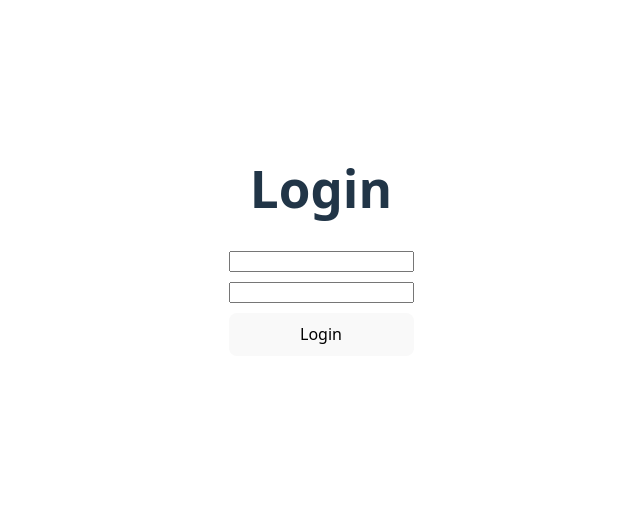
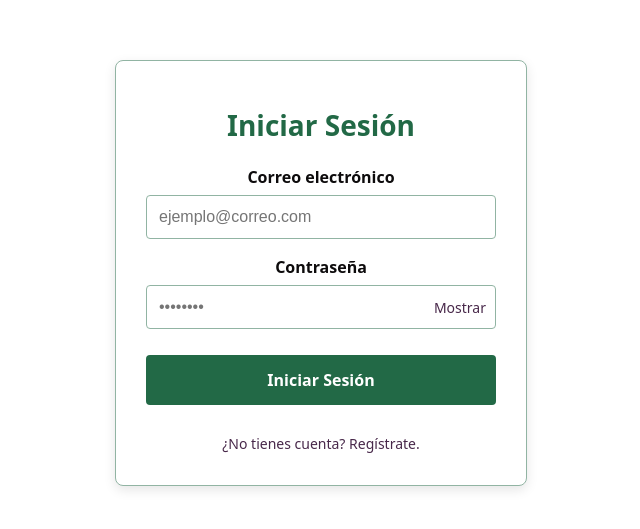
Before and after one commit to FerEsq/CDI-Lab-04, a React (Vite) app in the folder client/: page /login in a window 1280 px wide. Shown: the part 159-688 px from the top of the page, without its empty margins (319-959 px from the left). Built offline with nearby package versions, Linux system fonts and the light colour scheme; no server answers.

Commit message:
[feat] ui/ux for login implemented

```diff
--- a/client/src/pages/Login.tsx
+++ b/client/src/pages/Login.tsx
@@ -1,22 +1,33 @@
+import { useState } from 'react';
 import { useNavigate, useLocation } from 'react-router-dom';
 import { useDispatch } from 'react-redux';
 import { setAppState } from '../store/slices/appState-slice';
 import { useFormik } from 'formik';
 import * as Yup from 'yup';
 import useAuth from '../hooks/useAuth';
+
+// Definición de colores de la paleta
+const colors = {
+  primary: '#226946',    // Verde oscuro
+  secondary: '#91b4a3',  // Verde claro
+  white: '#ffffff',      // Blanco
+  dark: '#0d0b0c',       // Negro
+  accent: '#48284a'      // Púrpura
+};
+
 const Login = () => {
   const dispatch = useDispatch();
   const navigate = useNavigate();
   const location = useLocation();
-  // TODO: use isLoginLoading later for a loader
   const { handleLogin, isLoginLoading } = useAuth();
   const from = location.state?.from?.pathname || '/';
+  const [showPassword, setShowPassword] = useState(false);
 
   const onLogin = (email: string, password: string) => {
     handleLogin(
       email,
       password,
-      ()=>{
+      () => {
         dispatch(setAppState('LOGGED_IN'));
         navigate(from, { replace: true });
       }
@@ -30,47 +41,171 @@ const Login = () => {
       password: '',
     },
     validationSchema: Yup.object({
-      email: Yup.string().email('Invalid email').required('Required'),
-      password: Yup.string().required('Required'),
+      email: Yup.string().email('Correo electrónico inválido').required('Campo requerido'),
+      password: Yup.string().required('Campo requerido'),
     }),
     onSubmit: (values) => {
       onLogin(values.email, values.password);
     },
   });
 
-
+  const togglePasswordVisibility = () => {
+    setShowPassword(!showPassword);
+  };
 
   return (
-    <div>
-      <h1>Login</h1>
-      <div>
+    <div style={{
+      display: 'flex',
+      justifyContent: 'center',
+      alignItems: 'center',
+      height: '100vh'
+    }}>
+      <div style={{
+        backgroundColor: colors.white,
+        borderRadius: '8px',
+        padding: '30px',
+        width: '350px',
+        boxShadow: '0 4px 12px rgba(0, 0, 0, 0.1)',
+        border: `1px solid ${colors.secondary}`
+      }}>
+        <h1 style={{
+          color: colors.primary,
+          textAlign: 'center',
+          marginBottom: '24px',
+          fontSize: '28px'
+        }}>Iniciar Sesión</h1>
+
         <form
           onSubmit={formik.handleSubmit}
           style={{
             display: 'flex',
             flexDirection: 'column',
-            gap: '10px'
+            gap: '16px'
           }}
         >
+          <div>
+            <label htmlFor="email" style={{
+              display: 'block',
+              marginBottom: '6px',
+              color: colors.dark,
+              fontWeight: 'bold'
+            }}>Correo electrónico</label>
             <input
+              id="email"
               type="email"
               name="email"
+              placeholder="ejemplo@correo.com"
               onChange={formik.handleChange}
               value={formik.values.email}
+              style={{
+                width: '100%',
+                padding: '12px',
+                borderRadius: '4px',
+                border: `1px solid ${colors.secondary}`,
+                boxSizing: 'border-box',
+                fontSize: '16px',
+                outline: 'none',
+                transition: 'border-color 0.3s',
+                ':focus': {
+                  borderColor: colors.primary
+                }
+              }}
             />
-          {formik.errors.email &&
-            <div style={{ color: 'red', fontSize: '12px' }}>{formik.errors.email}</div>
+            {formik.touched.email && formik.errors.email &&
+              <div style={{ color: 'crimson', fontSize: '12px', marginTop: '4px' }}>{formik.errors.email}</div>
             }
+          </div>
+
+          <div>
+            <label htmlFor="password" style={{
+              display: 'block',
+              marginBottom: '6px',
+              color: colors.dark,
+              fontWeight: 'bold'
+            }}>Contraseña</label>
+            <div style={{ position: 'relative' }}>
               <input
-            type="password"
+                id="password"
+                type={showPassword ? "text" : "password"}
                 name="password"
+                placeholder="••••••••"
                 onChange={formik.handleChange}
                 value={formik.values.password}
+                style={{
+                  width: '100%',
+                  padding: '12px',
+                  borderRadius: '4px',
+                  border: `1px solid ${colors.secondary}`,
+                  boxSizing: 'border-box',
+                  fontSize: '16px',
+                  paddingRight: '40px',
+                  outline: 'none',
+                  transition: 'border-color 0.3s',
+                  ':focus': {
+                    borderColor: colors.primary
+                  }
+                }}
               />
-          {formik.errors.password &&
-            <div style={{ color: 'red', fontSize: '12px' }}>{formik.errors.password}</div>
+              <button
+                type="button"
+                onClick={togglePasswordVisibility}
+                style={{
+                  position: 'absolute',
+                  right: '10px',
+                  top: '50%',
+                  transform: 'translateY(-50%)',
+                  background: 'none',
+                  border: 'none',
+                  color: colors.accent,
+                  fontSize: '14px',
+                  padding: 0,
+                  outline: 'none',
+                  boxShadow: 'none',
+                  WebkitTapHighlightColor: 'transparent',
+                }}
+              >
+                {showPassword ? 'Ocultar' : 'Mostrar'}
+              </button>
+            </div>
+            {formik.touched.password && formik.errors.password &&
+              <div style={{ color: 'crimson', fontSize: '12px', marginTop: '4px' }}>{formik.errors.password}</div>
             }
-          <button type="submit">Login</button>
+          </div>
+
+          <button
+            type="submit"
+            disabled={isLoginLoading}
+            style={{
+              backgroundColor: colors.primary,
+              color: colors.white,
+              padding: '14px',
+              border: 'none',
+              borderRadius: '4px',
+              fontSize: '16px',
+              fontWeight: 'bold',
+              cursor: 'pointer',
+              marginTop: '10px',
+              transition: 'background-color 0.3s',
+              ':hover': {
+                backgroundColor: '#1a5437' // Una versión más oscura del color primario
+              }
+            }}
+          >
+            {isLoginLoading ? 'Cargando...' : 'Iniciar Sesión'}
+          </button>
+
+          <div style={{ textAlign: 'center', marginTop: '10px' }}>
+            <a
+              href="#"
+              style={{
+                color: colors.accent,
+                textDecoration: 'none',
+                fontSize: '14px'
+              }}
+            >
+              ¿No tienes cuenta? Regístrate.
+            </a>
+          </div>
         </form>
       </div>
     </div>
```
Also changed, not shown: 1 other file (tests, documents, lock files or other folders). Lines whose indentation alone changed are shown as unchanged.
